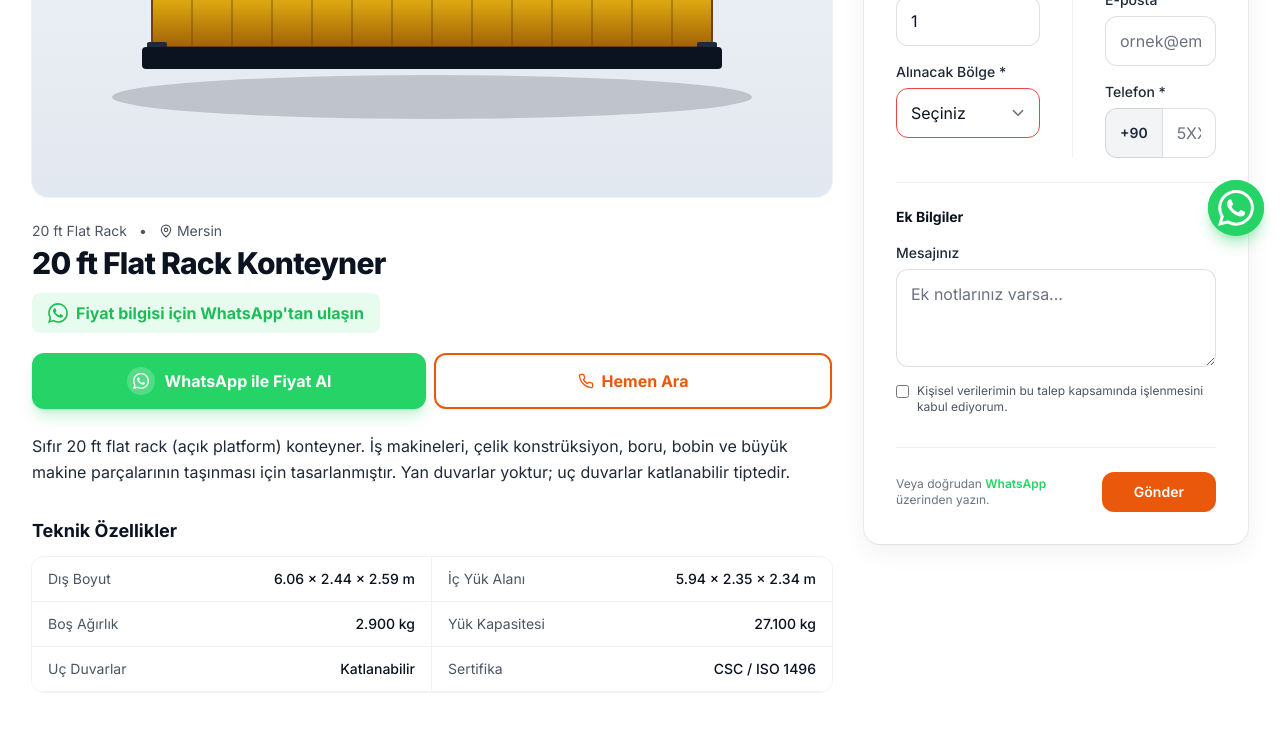
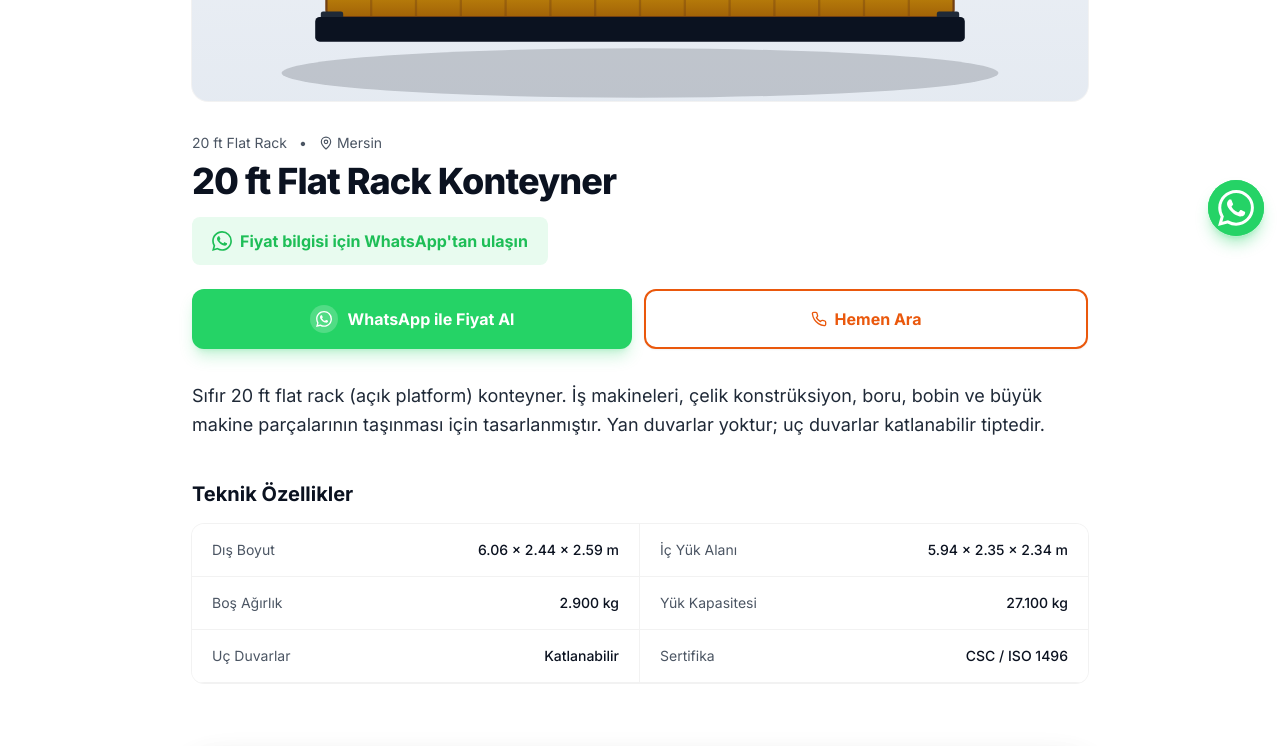
Before and after one commit to sukrugencoglu10/gnckon, a Next.js app: page /konteynerler/20-ft-flat-rack-konteyner in a window 1280 px wide. Shown: the part 540-1286 px from the top of the page. Built offline with nearby package versions, Linux system fonts and the light colour scheme.

Commit message:
feat: move LeadForm out of sidebar into full width containers on inner pages

```diff
--- a/app/konteynerler/[slug]/page.tsx
+++ b/app/konteynerler/[slug]/page.tsx
@@ -71,15 +71,15 @@ export default function ContainerDetailPage({ params }: { params: { slug: string
           <span className="text-ink-700">{c.title}</span>
         </nav>
 
-        <div className="grid gap-8 lg:grid-cols-3">
-          <div className="lg:col-span-2">
-            <div className="relative aspect-[4/3] overflow-hidden rounded-2xl bg-ink-700/5 ring-1 ring-black/5">
+        <div className="grid gap-8 lg:grid-cols-1">
+          <div>
+            <div className="relative aspect-[4/3] overflow-hidden rounded-2xl bg-ink-700/5 ring-1 ring-black/5 lg:aspect-[16/9] max-w-4xl mx-auto">
               <Image
                 src={c.image}
                 alt={c.title}
                 fill
                 priority
-                sizes="(max-width: 1024px) 100vw, 66vw"
+                sizes="(max-width: 1024px) 100vw, 100vw"
                 className="object-cover"
               />
               <span className="absolute left-4 top-4 rounded-full bg-white/95 px-3 py-1 text-xs font-semibold uppercase text-ink-800 ring-1 ring-black/5">
@@ -87,7 +87,7 @@ export default function ContainerDetailPage({ params }: { params: { slug: string
               </span>
             </div>
 
-            <div className="mt-6">
+            <div className="mt-8 max-w-4xl mx-auto">
               <div className="flex items-center gap-3 text-sm text-ink-500">
                 <span>{c.typeLabel}</span>
                 <span>•</span>
@@ -95,22 +95,22 @@ export default function ContainerDetailPage({ params }: { params: { slug: string
                   <MapPin className="h-3.5 w-3.5" /> {c.city}
                 </span>
               </div>
-              <h1 className="mt-1 text-2xl font-extrabold tracking-tight text-ink-900 sm:text-3xl">
+              <h1 className="mt-2 text-3xl font-extrabold tracking-tight text-ink-900 sm:text-4xl">
                 {c.title}
               </h1>
-              <div className="mt-3 inline-flex items-center gap-2 rounded-lg bg-wa/10 px-4 py-2 text-base font-bold text-wa-dark">
+              <div className="mt-4 inline-flex items-center gap-2 rounded-lg bg-wa/10 px-5 py-3 text-base font-bold text-wa-dark">
                 <svg viewBox="0 0 24 24" className="h-5 w-5 fill-current" aria-hidden>
                   <path d="M17.472 14.382c-.297-.149-1.758-.867-2.03-.967-.273-.099-.471-.148-.67.15-.197.297-.767.966-.94 1.164-.173.199-.347.223-.644.075-.297-.15-1.255-.463-2.39-1.475-.883-.788-1.48-1.761-1.653-2.059-.173-.297-.018-.458.13-.606.134-.133.298-.347.446-.52.149-.174.198-.298.298-.497.099-.198.05-.371-.025-.52-.075-.149-.669-1.612-.916-2.207-.242-.579-.487-.5-.669-.51-.173-.008-.371-.01-.57-.01-.198 0-.52.074-.792.372-.272.297-1.04 1.016-1.04 2.479 0 1.462 1.065 2.875 1.213 3.074.149.198 2.096 3.2 5.077 4.487.709.306 1.262.489 1.694.625.712.227 1.36.195 1.871.118.571-.085 1.758-.719 2.006-1.413.248-.694.248-1.289.173-1.413-.074-.124-.272-.198-.57-.347m-5.421 7.403h-.004a9.87 9.87 0 0 1-5.031-1.378l-.361-.214-3.741.982.998-3.648-.235-.374a9.86 9.86 0 0 1-1.51-5.26c.001-5.45 4.436-9.884 9.888-9.884 2.64 0 5.122 1.03 6.988 2.898a9.825 9.825 0 0 1 2.893 6.994c-.003 5.45-4.437 9.884-9.885 9.884m8.413-18.297A11.815 11.815 0 0 0 12.05 0C5.495 0 .16 5.335.157 11.892c0 2.096.547 4.142 1.588 5.945L.057 24l6.305-1.654a11.882 11.882 0 0 0 5.683 1.448h.005c6.554 0 11.89-5.335 11.893-11.893a11.821 11.821 0 0 0-3.48-8.413" />
                 </svg>
                 Fiyat bilgisi için WhatsApp'tan ulaşın
               </div>
 
-              <div className="mt-5 flex flex-col gap-2 sm:flex-row">
+              <div className="mt-6 flex flex-col gap-3 sm:flex-row">
                 <a
                   href={waForContainer(c.slug, c.title)}
                   target="_blank"
                   rel="noopener noreferrer"
-                  className="group relative inline-flex flex-1 items-center justify-center gap-2.5 overflow-hidden whitespace-nowrap rounded-xl bg-wa px-5 py-3.5 text-base font-bold text-white shadow-lg shadow-wa/25 transition hover:-translate-y-0.5 hover:bg-wa-dark hover:shadow-xl hover:shadow-wa/35"
+                  className="group relative inline-flex flex-1 items-center justify-center gap-2.5 overflow-hidden whitespace-nowrap rounded-xl bg-wa px-6 py-4 text-base font-bold text-white shadow-lg shadow-wa/25 transition hover:-translate-y-0.5 hover:bg-wa-dark hover:shadow-xl hover:shadow-wa/35"
                 >
                   <span aria-hidden className="grid h-7 w-7 place-items-center rounded-full bg-white/20">
                     <svg viewBox="0 0 24 24" className="h-4 w-4 fill-current" aria-hidden>
@@ -122,20 +122,20 @@ export default function ContainerDetailPage({ params }: { params: { slug: string
                 </a>
                 <a
                   href={telLink()}
-                  className="inline-flex flex-1 items-center justify-center gap-2 whitespace-nowrap rounded-xl border-2 border-brand-600 bg-white px-5 py-3 text-base font-bold text-brand-600 shadow-sm transition hover:-translate-y-0.5 hover:bg-brand-50 hover:shadow-md"
+                  className="inline-flex flex-1 items-center justify-center gap-2 whitespace-nowrap rounded-xl border-2 border-brand-600 bg-white px-6 py-4 text-base font-bold text-brand-600 shadow-sm transition hover:-translate-y-0.5 hover:bg-brand-50 hover:shadow-md"
                 >
                   <Phone className="h-4 w-4" /> Hemen Ara
                 </a>
               </div>
 
-              <p className="mt-6 leading-relaxed text-ink-700">{c.description}</p>
+              <p className="mt-8 leading-relaxed text-ink-700 text-lg">{c.description}</p>
 
-              <h2 className="mt-8 text-lg font-bold text-ink-900">Teknik Özellikler</h2>
-              <dl className="mt-3 grid grid-cols-1 overflow-hidden rounded-xl ring-1 ring-black/5 sm:grid-cols-2">
+              <h2 className="mt-10 text-xl font-bold text-ink-900">Teknik Özellikler</h2>
+              <dl className="mt-4 grid grid-cols-1 overflow-hidden rounded-xl ring-1 ring-black/5 sm:grid-cols-2">
                 {Object.entries(c.specs).map(([k, v], i) => (
                   <div
                     key={k}
-                    className={`flex justify-between gap-4 bg-white px-4 py-3 text-sm ${
+                    className={`flex justify-between gap-4 bg-white px-5 py-4 text-sm ${
                       i % 2 ? "" : "sm:border-r border-black/5"
                     } border-b border-black/5`}
                   >
@@ -146,10 +146,10 @@ export default function ContainerDetailPage({ params }: { params: { slug: string
               </dl>
             </div>
           </div>
+        </div>
 
-          <aside className="lg:sticky lg:top-24 lg:self-start">
-            <LeadForm variant="buyer" defaultType={c.type} />
-          </aside>
+        <div className="mt-16 mx-auto w-full max-w-4xl shadow-2xl ring-1 ring-black/5 rounded-2xl">
+          <LeadForm variant="buyer" defaultType={c.type} />
         </div>
       </section>
 
--- a/app/teklif-al/page.tsx
+++ b/app/teklif-al/page.tsx
@@ -22,22 +22,25 @@ export default function TeklifAlPage() {
       </section>
 
       <section className="container-x py-10">
-        <div className="grid gap-8 lg:grid-cols-5">
-          <div className="lg:col-span-3">
-            <LeadForm variant="buyer" />
-          </div>
-          <aside className="lg:col-span-2">
-            <div className="card p-6">
-              <h2 className="text-lg font-bold text-ink-900">Neden bizimle?</h2>
-              <ul className="mt-3 space-y-2 text-sm text-ink-600">
-                <li>• Geniş stok — yeni ve 2. el seçenek</li>
-                <li>• Türkiye geneli TIR ile teslimat</li>
-                <li>• Faturalı, garantili, sertifikalı</li>
-                <li>• Ortalama 5 dakikadan kısa yanıt</li>
-                <li>• Kurumsal müşterilere vadeli ödeme</li>
+        <div className="grid gap-8 lg:grid-cols-1">
+          <aside className="w-full">
+            <div className="card p-6 flex flex-col md:flex-row md:items-center justify-between gap-6 bg-brand-50/50">
+              <div>
+                <h2 className="text-lg font-bold text-ink-900">Neden bizimle çalışmalısınız?</h2>
+                <p className="mt-1 text-sm text-ink-600">Sektördeki tecrübemizle en iyi hizmeti sunuyoruz.</p>
+              </div>
+              <ul className="flex flex-wrap gap-x-6 gap-y-2 text-sm text-ink-700 font-medium">
+                <li className="flex items-center gap-2">✓ Geniş stok</li>
+                <li className="flex items-center gap-2">✓ Türkiye geneli teslimat</li>
+                <li className="flex items-center gap-2">✓ Faturalı & garantili</li>
+                <li className="flex items-center gap-2">✓ 5 dk'da yanıt</li>
               </ul>
             </div>
           </aside>
+
+          <div className="w-full max-w-4xl mx-auto mt-4 shadow-2xl ring-1 ring-black/5 rounded-2xl">
+            <LeadForm variant="buyer" />
+          </div>
         </div>
       </section>
       <CtaBanner />
```
